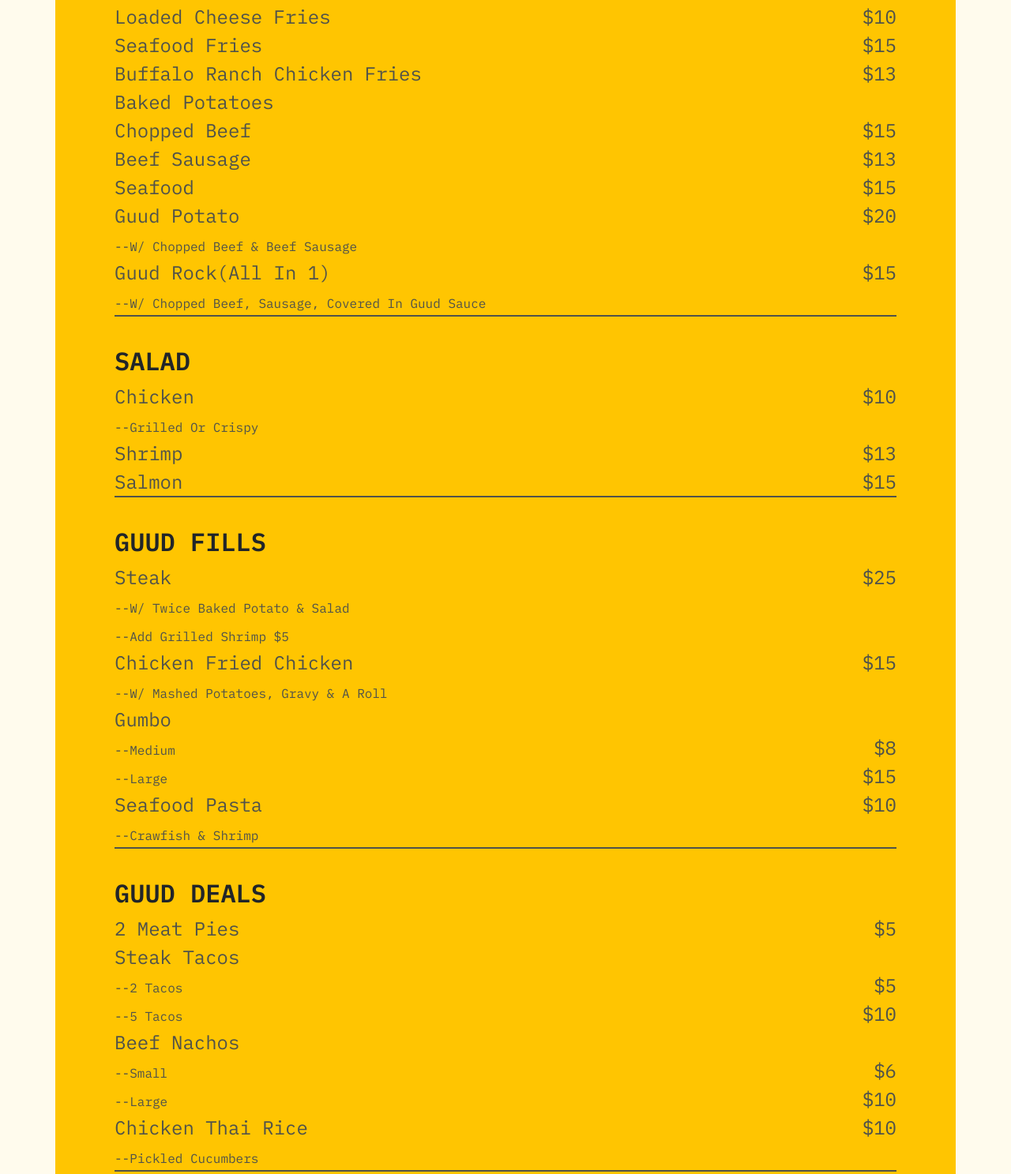
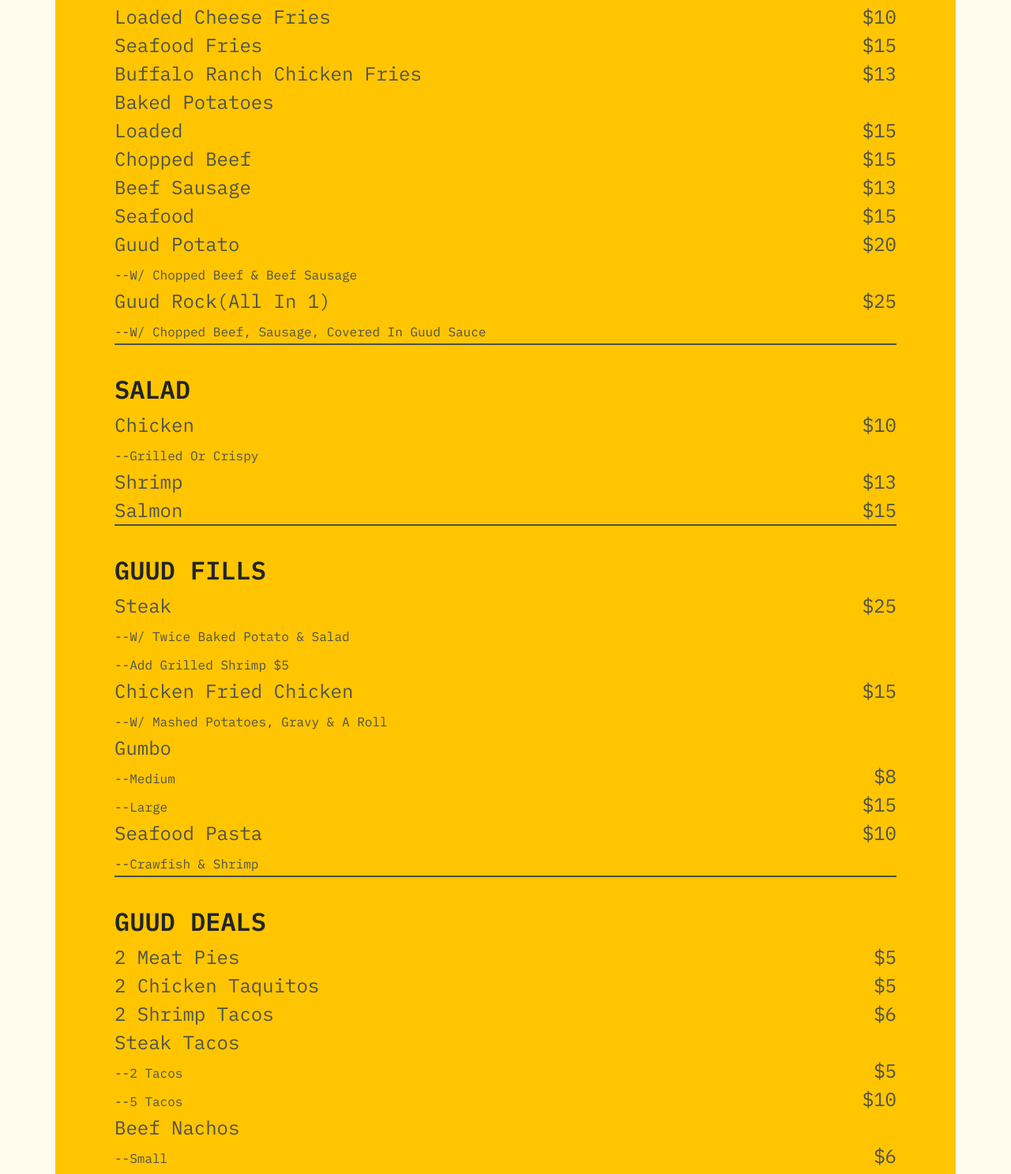
Before and after one commit to nisrael12/guud-menu, a plain HTML site: page index.html in a window 1280 px wide. Shown: the part 3155-4642 px from the top of the page at 79% size. Drawn offline with nearby package versions, Linux system fonts and the light colour scheme.

Commit message:
Updated missing items

```diff
--- a/index.html
+++ b/index.html
@@ -187,6 +187,10 @@
                                             <span class="item">baked potatoes</span>
                                         </div>
                                         <div class="items">
+                                            <span class="item">loaded</span>
+                                            <span class="price">$15</span>
+                                        </div>
+                                        <div class="items">
                                             <span class="item">chopped beef</span>
                                             <span class="price">$15</span>
                                         </div>
@@ -204,7 +208,7 @@
                                         </div>
                                         <div class="items">
                                             <span class="item">guud rock(all in 1) <span class="item-alt"><br> --w/ chopped beef, sausage, covered in guud sauce</span></span>
-                                            <span class="price">$15</span>
+                                            <span class="price">$25</span>
                                         </div>
                                     </div>
                                 </div>
@@ -273,6 +277,14 @@
                                             <span class="price">$5</span>
                                         </div>
                                         <div class="items">
+                                            <span class="item">2 chicken taquitos</span>
+                                            <span class="price">$5</span>
+                                        </div>
+                                        <div class="items">
+                                            <span class="item">2 shrimp tacos</span>
+                                            <span class="price">$6</span>
+                                        </div>
+                                        <div class="items">
                                             <span class="item">steak tacos</span>
                                         </div>
                                         <div class="items">
@@ -317,7 +329,7 @@
                                         </div>
                                         <div class="items">
                                             <span class="item">#3<span class="item-alt"><br>--1 hamburger  <br>--6 pc wings <br>--Large Nacho <br>--fries <br>--slice of dessert </span> </span>
-                                            <span class="price">$25</span>
+                                            <span class="price">$30</span>
                                         </div>
                                     </div>
                                 </div>
```
